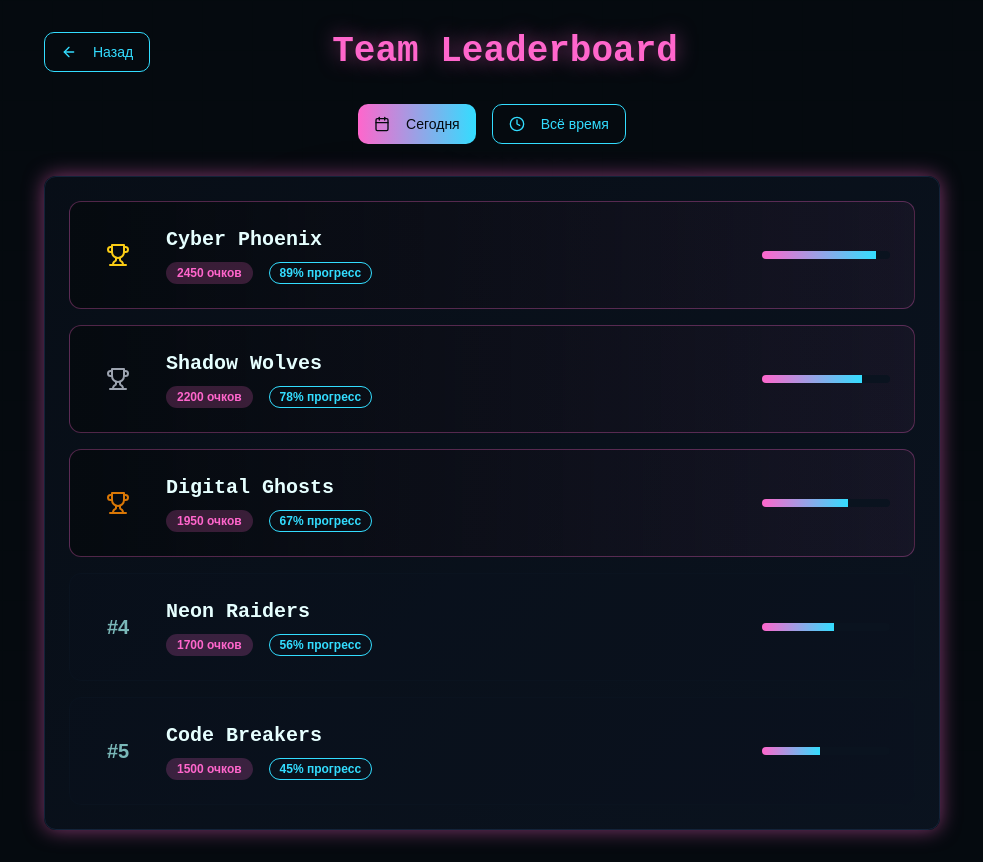
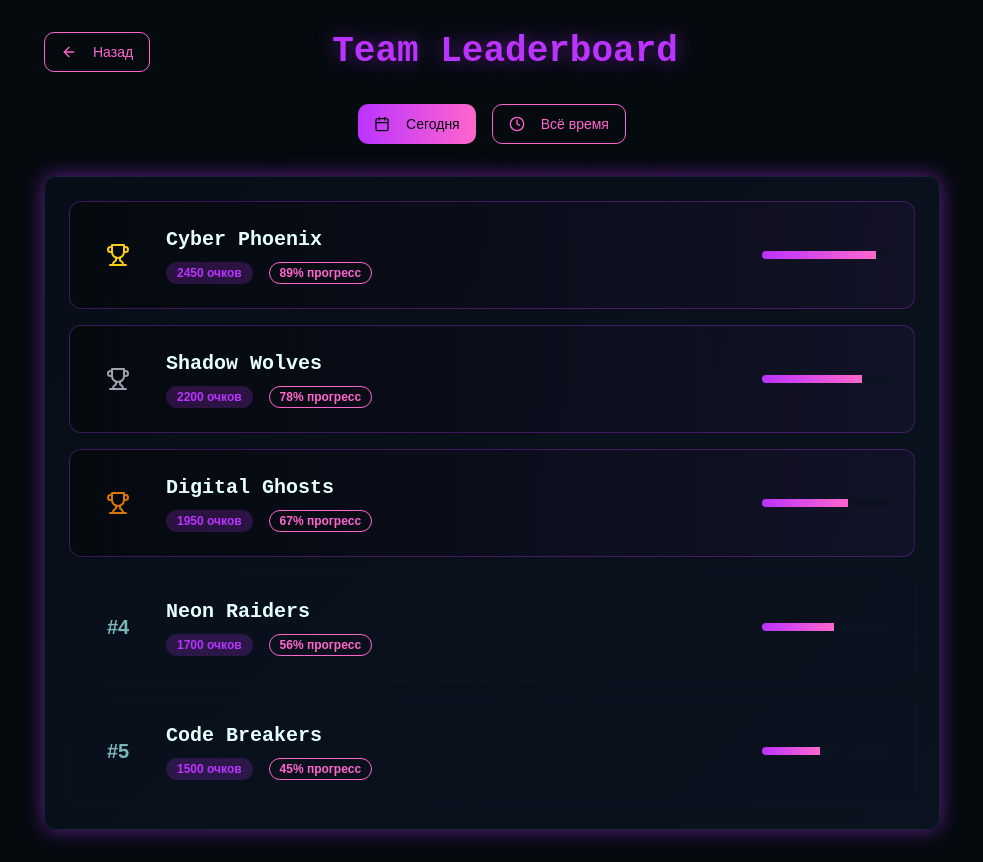
Before and after one commit to karions1/anti-facity-ops, a React (Vite) app: page /leaderboard in a window 1280 px wide. Shown: the whole page, without its empty margins (148-1131 px from the left). Built offline with nearby package versions, Linux system fonts and the light colour scheme.

Commit message:
Refine color palette
Update color scheme to prioritize purple, then blue, and finally pink, with pink used sparingly.

```diff
--- a/src/index.css
+++ b/src/index.css
@@ -18,19 +18,19 @@
     --popover: 215 50% 6%;
     --popover-foreground: 180 100% 95%;
 
-    /* Neon pink primary */
-    --primary: 320 100% 70%;
+    /* Purple primary */
+    --primary: 280 100% 60%;
     --primary-foreground: 210 50% 4%;
 
-    /* Purple secondary */
-    --secondary: 280 100% 60%;
-    --secondary-foreground: 180 100% 95%;
+    /* Blue secondary */
+    --secondary: 190 100% 60%;
+    --secondary-foreground: 210 50% 4%;
 
     --muted: 215 50% 8%;
     --muted-foreground: 180 30% 60%;
 
-    /* Cyan accent */
-    --accent: 190 100% 60%;
+    /* Pink accent */
+    --accent: 320 100% 70%;
     --accent-foreground: 210 50% 4%;
 
     /* Red for alerts */
@@ -39,27 +39,27 @@
 
     --border: 215 50% 15%;
     --input: 215 50% 8%;
-    --ring: 320 100% 70%;
+    --ring: 280 100% 60%;
 
     --radius: 0.75rem;
 
     /* Custom cyberpunk variables */
-    --neon-pink: 320 100% 70%;
     --neon-purple: 280 100% 60%;
     --neon-blue: 190 100% 60%;
+    --neon-pink: 320 100% 70%;
     --dark-bg: 210 50% 4%;
     --dark-panel: 215 50% 6%;
     --dark-border: 215 50% 15%;
 
     /* Gradients */
-    --gradient-primary: linear-gradient(135deg, hsl(320 100% 70%), hsl(190 100% 60%));
-    --gradient-secondary: linear-gradient(135deg, hsl(280 100% 60%), hsl(320 100% 70%));
-    --gradient-cyber: linear-gradient(45deg, hsl(320 100% 70% / 0.1), hsl(280 100% 60% / 0.1));
+    --gradient-primary: linear-gradient(135deg, hsl(280 100% 60%), hsl(190 100% 60%));
+    --gradient-secondary: linear-gradient(135deg, hsl(190 100% 60%), hsl(320 100% 70%));
+    --gradient-cyber: linear-gradient(45deg, hsl(280 100% 60% / 0.1), hsl(190 100% 60% / 0.1));
 
     /* Shadows and glows */
-    --glow-pink: 0 0 20px hsl(320 100% 70% / 0.5);
     --glow-purple: 0 0 20px hsl(280 100% 60% / 0.5);
     --glow-blue: 0 0 20px hsl(190 100% 60% / 0.5);
+    --glow-pink: 0 0 20px hsl(320 100% 70% / 0.5);
 
     /* Animations */
     --transition-fast: all 0.2s cubic-bezier(0.4, 0, 0.2, 1);
@@ -143,24 +143,24 @@
   .cyber-panel {
     @apply bg-card border border-border rounded-lg p-6;
     background: linear-gradient(135deg, hsl(var(--card)), hsl(var(--muted)));
-    box-shadow: var(--glow-pink);
+    box-shadow: var(--glow-purple);
   }
 
   .neon-button {
     @apply px-6 py-3 rounded-lg font-medium transition-all duration-300;
     background: var(--gradient-primary);
     color: hsl(var(--primary-foreground));
-    box-shadow: var(--glow-pink);
+    box-shadow: var(--glow-purple);
   }
 
   .neon-button:hover {
     transform: translateY(-2px);
-    box-shadow: var(--glow-pink), 0 4px 20px hsl(320 100% 70% / 0.3);
+    box-shadow: var(--glow-purple), 0 4px 20px hsl(280 100% 60% / 0.3);
   }
 
   .neon-text {
     color: hsl(var(--primary));
-    text-shadow: var(--glow-pink);
+    text-shadow: var(--glow-purple);
   }
 
   .hud-element {
@@ -176,7 +176,7 @@
   .cyber-input:focus {
     outline: none;
     border-color: hsl(var(--primary));
-    box-shadow: var(--glow-pink);
+    box-shadow: var(--glow-purple);
   }
 
   .glow-effect {
--- a/tailwind.config.ts
+++ b/tailwind.config.ts
@@ -87,18 +87,18 @@ export default {
 				},
 				'cyber-pulse': {
 					'0%, 100%': {
-						boxShadow: '0 0 20px hsl(320 100% 70% / 0.3)'
+						boxShadow: '0 0 20px hsl(280 100% 60% / 0.3)'
 					},
 					'50%': {
-						boxShadow: '0 0 30px hsl(320 100% 70% / 0.7)'
+						boxShadow: '0 0 30px hsl(280 100% 60% / 0.7)'
 					}
 				},
 				'cyber-glow': {
 					'0%, 100%': {
-						textShadow: '0 0 10px hsl(320 100% 70% / 0.8)'
+						textShadow: '0 0 10px hsl(280 100% 60% / 0.8)'
 					},
 					'50%': {
-						textShadow: '0 0 20px hsl(320 100% 70% / 1), 0 0 30px hsl(320 100% 70% / 0.8)'
+						textShadow: '0 0 20px hsl(280 100% 60% / 1), 0 0 30px hsl(280 100% 60% / 0.8)'
 					}
 				},
 				'fade-in-up': {
```
